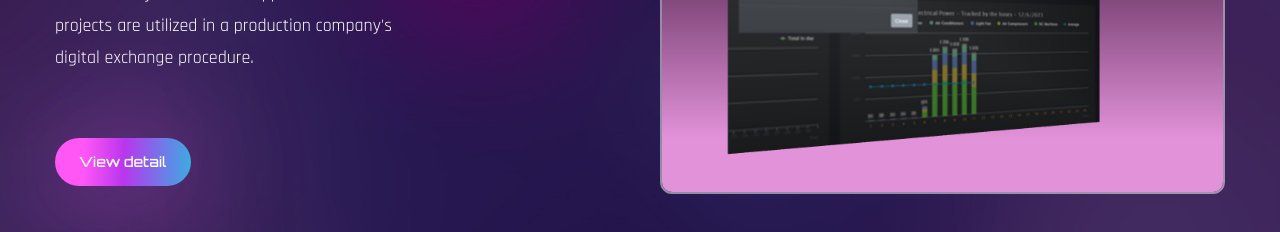
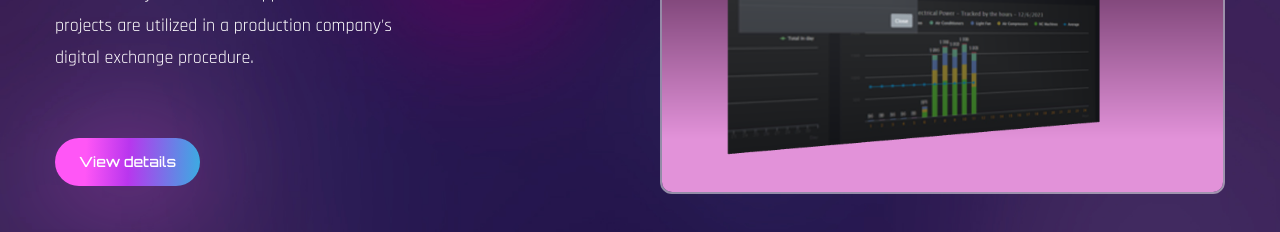
Before and after one commit to uyenthi30604/portfoliodev, a React (Create React App) app: page / in a window 1280 px wide. Shown: the part 1780-2012 px from the top of the page. Built offline with nearby package versions, Linux system fonts and the light colour scheme; the HTML template or start-up script is replaced by a standard one; a web font is replaced by a local one.

Commit message:
change btn name

```diff
--- a/src/components/Work.js
+++ b/src/components/Work.js
@@ -29,7 +29,7 @@ const Work = () => {
                 <p className="max-w-sm mb-16">
                   These are my 3 latest web applications. These projects are utilized in a production company's digital exchange procedure.
                 </p>
-                <button className="btn btn-sm" onClick={() => setOpen(true)}>View detail</button>
+                <button className="btn btn-sm" onClick={() => setOpen(true)}>View details</button>
               </div>
               {/* image */}
               <div className="group relative overflow-hidden border-2 border-white/50 rounded-xl">
```
Also changed, not shown: 9 other files (tests, documents, lock files or other folders).
